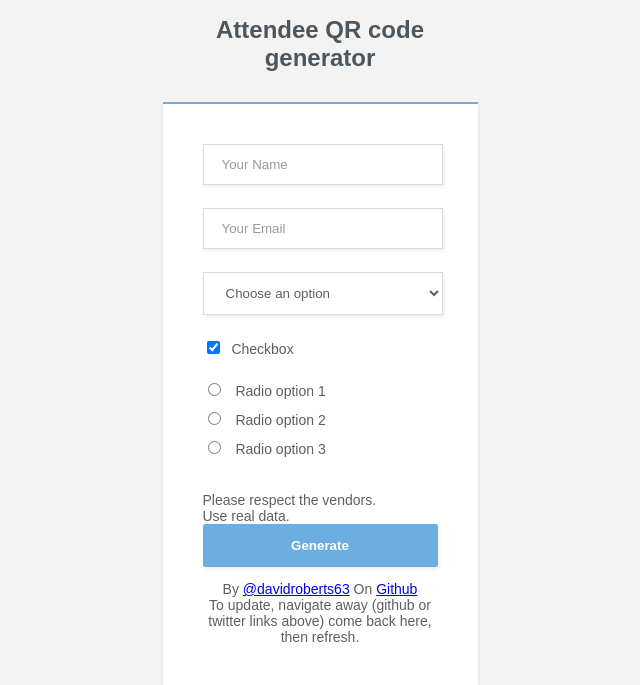
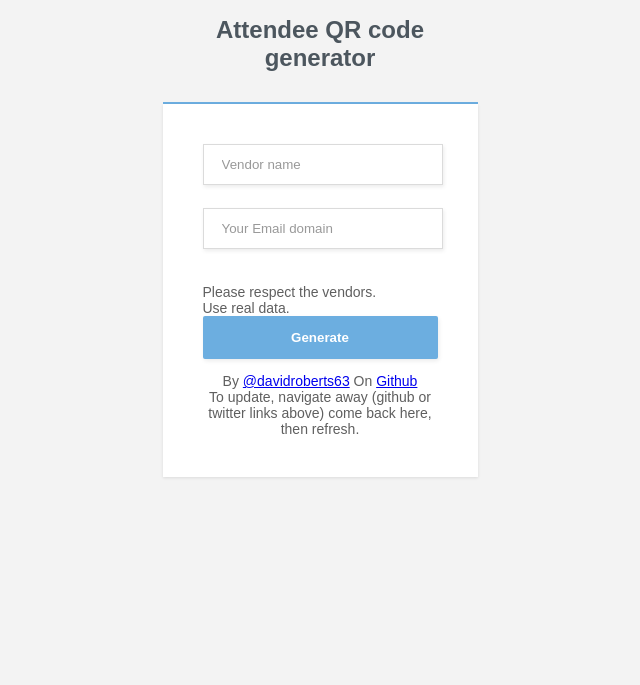
Before and after one commit to davidroberts63/furry-chainsaw, a plain HTML site: page index.html in a window 1280 px wide. Shown: the top 685 px of the page, without its empty margins (320-960 px from the left). Drawn offline with Linux system fonts and the light colour scheme; a script that the page names is missing.

Commit message:
Simple form for email

```diff
--- a/index.html
+++ b/index.html
@@ -27,6 +27,10 @@
           margin-top: 1em;
       }
 
+      #message {
+          margin-top: 1em;
+          font-size: 16pt;
+      }
       .main-content, footer {
           margin-top: 1em;
       }
@@ -39,6 +43,7 @@
 
         <div id="qrcode">
             <div id="code"></div>
+            <div>Gluecon Colorado</div>
             <span id="message">Nothing</span>
             <div>Click/touch goes to form</div>
         </div>
@@ -50,57 +55,11 @@
             <form class="form-mini">
 
                 <div class="form-row">
-                    <input type="text" id="name" name="name" placeholder="Your Name">
+                    <input type="text" id="name" name="name" placeholder="Vendor name">
                 </div>
 
                 <div class="form-row">
-                    <input type="email" id="email" name="email" placeholder="Your Email">
-                </div>
-
-                <div class="form-row">
-                    <label>
-                        <select name="dropdown">
-                            <option>Choose an option</option>
-                            <option>Option One</option>
-                            <option>Option Two</option>
-                            <option>Option Three</option>
-                            <option>Option Four</option>
-                        </select>
-                    </label>
-                </div>
-
-                <div class="form-row">
-                    <label class="form-checkbox">
-                        <input type="checkbox" name="checkbox" checked>
-                        <span>Checkbox</span>
-                    </label>
-                </div>
-
-                <div class="form-row">
-                    <div class="form-radio-buttons">
-
-                        <div>
-                            <label>
-                                <input type="radio" name="radio">
-                                <span>Radio option 1</span>
-                            </label>
-                        </div>
-
-                        <div>
-                            <label>
-                                <input type="radio" name="radio">
-                                <span>Radio option 2</span>
-                            </label>
-                        </div>
-
-                        <div>
-                            <label>
-                                <input type="radio" name="radio">
-                                <span>Radio option 3</span>
-                            </label>
-                        </div>
-
-                    </div>
+                    <input type="email" id="email" name="email" placeholder="Your Email domain">
                 </div>
 
                 <div class="form-row form-last-row">
@@ -148,9 +107,10 @@
 
     function makeCode () {
         // Get text data to 'encode'.
-        var elText = document.getElementById("name");
+        var vendor = document.getElementById("name").value;
+        var domain = document.getElementById("email").value;
 
-        var message = elText.value
+        var message = vendor + domain
 
         if (!message) {
             alert("Enter values!");
@@ -162,6 +122,7 @@
 
         document.getElementById("form").style.display = "none";
         document.getElementById("qrcode").style.display = "block";
+        document.getElementById("message").innerHTML = message;
     }
 
     document.getElementById("submit").addEventListener("click", function(e) {
```
